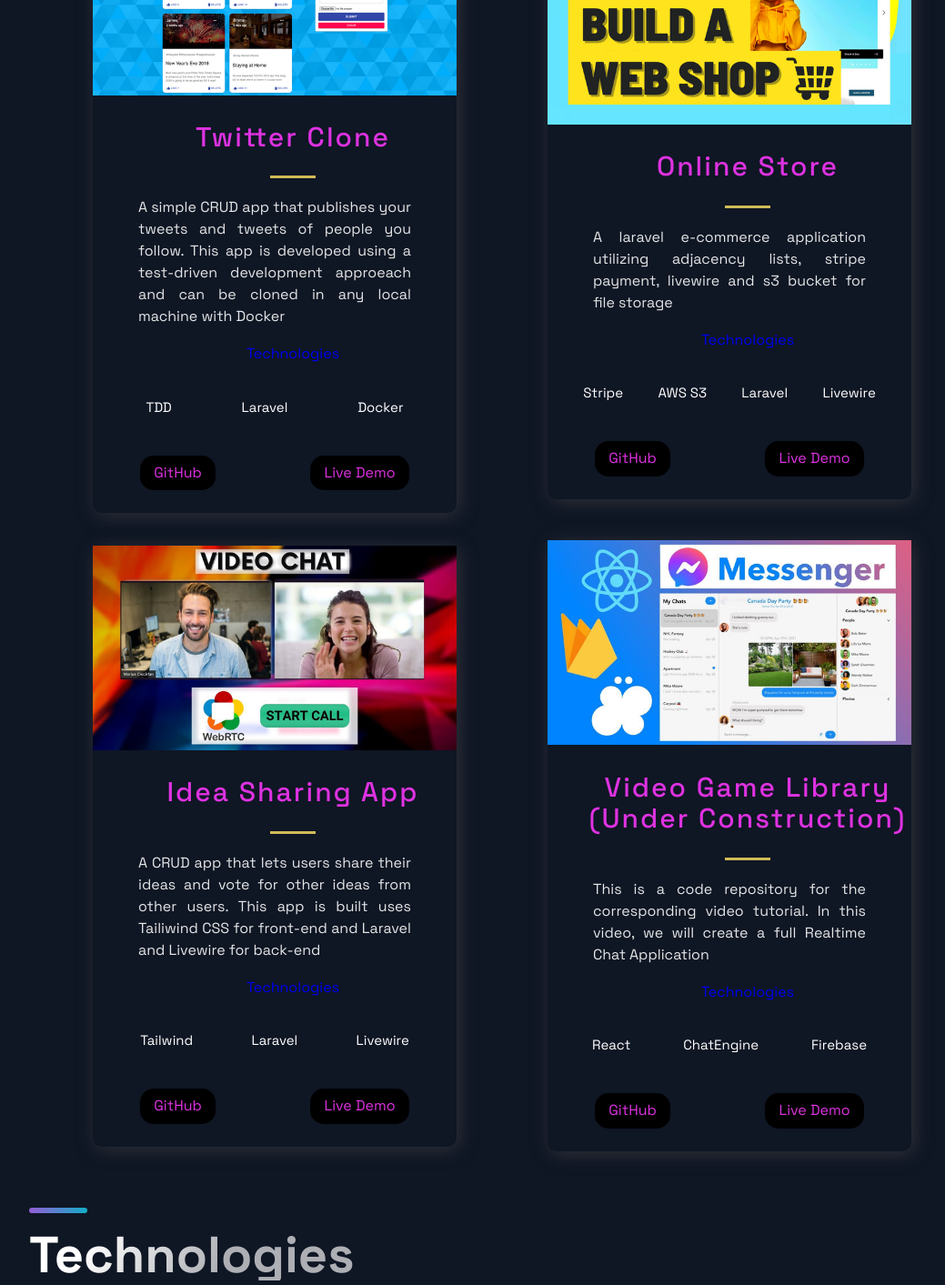
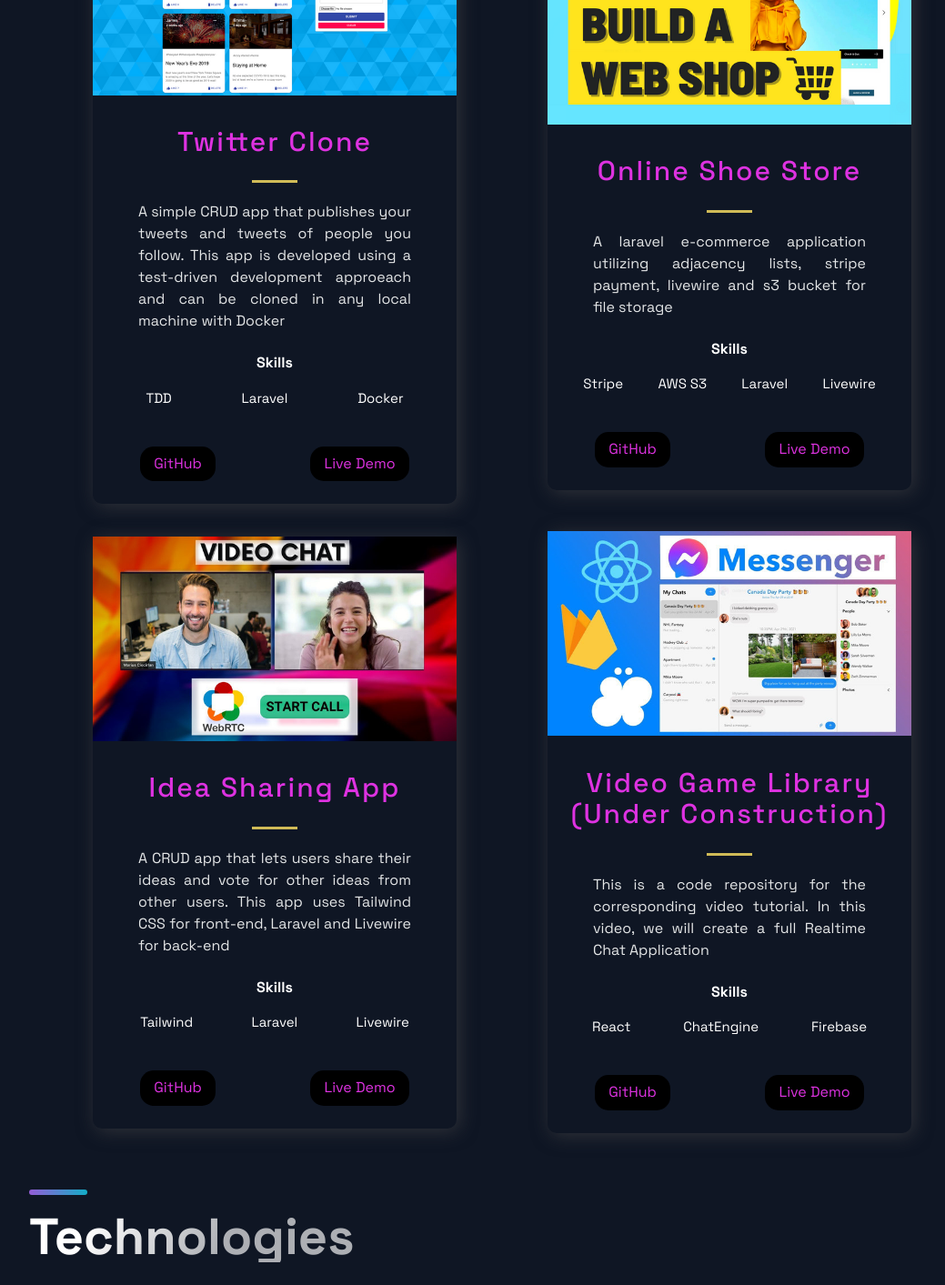
Before and after one commit to iCHIrTmA/next-portfolio, a Next.js app: page / in a window 1280 px wide. Shown: the part 980-2393 px from the top of the page at 91% size, without its empty margins (88-1127 px from the left). Built offline with nearby package versions, Linux system fonts and the light colour scheme.

Commit message:
removed personal accomplishments section and modified buttons

```diff
--- a/src/components/Header/HeaderStyles.js
+++ b/src/components/Header/HeaderStyles.js
@@ -120,8 +120,8 @@ export const SocialIcons = styled.a`
   border-radius: 50px;
   padding: 8px;
   &:hover {
-    background-color: #212d45;
-    transform: scale(1.2);
+    background-color: #67696b;
+    transform: scale(1.3);
     cursor: pointer;
   }
 `;
--- a/src/components/Projects/Projects.js
+++ b/src/components/Projects/Projects.js
@@ -35,7 +35,7 @@ const Projects = () => (
             </TitleContent>
             <CardInfo>{description}</CardInfo>
             <div>
-              <TitleContent>Technologies</TitleContent>
+              <TitleContent>Skills</TitleContent>
               <TagList>
                 {tags.map((tag, i) => (
                   <Tag key={i}>{tag}</Tag>
--- a/src/components/Projects/ProjectsStyles.js
+++ b/src/components/Projects/ProjectsStyles.js
@@ -19,9 +19,9 @@ row-gap: 3rem;
   flex-direction: column;
   padding: 2rem;
   padding-bottom: 0;
-}
+};
+`
 
-`
 export const BlogCard = styled.a`
   border-radius: 10px;
   box-shadow: 3px 3px 20px rgba(80, 78, 78, 0.5);
@@ -34,15 +34,17 @@ export const BlogCard = styled.a`
   };
   @media ${(props) => props.theme.breakpoints.sm} {
     width: 100%;
-  }
-`;
+  };
+`
+
 export const TitleContent = styled.div`
-  margin: 20px;
+  margin: 25px 0px 0px 0px;
   text-align: center;
   z-index: 20;
   width: 100%;
-
-`;
+  font-weight: bold;
+  color: white;
+`
 
 
 export const HeaderThree = styled.h3`
@@ -51,7 +53,8 @@ export const HeaderThree = styled.h3`
   color: #de32e1;
   padding: .5rem 0;
   font-size: ${(props) => props.title ? '3rem' : '2rem'};
-`;
+`
+
 
 export const Hr = styled.hr`
   width: 50px;
@@ -59,7 +62,8 @@ export const Hr = styled.hr`
   margin: 20px auto;
   border: 0;
   background: #d0bb57;
-`;
+`
+
 
 export const Intro = styled.div`
   width: 170px;
@@ -69,7 +73,7 @@ export const Intro = styled.div`
   font-size: 13px;
   font-style: italic;
   line-height: 18px;
-`;
+`
 
 
 export const CardInfo = styled.p`
@@ -81,9 +85,8 @@ export const CardInfo = styled.p`
   text-align: justify;
   @media ${(props) => props.theme.breakpoints.sm} {
     padding:.3rem
-
-}
-`;
+  };
+`
 
 
 export const UtilityList = styled.ul`
@@ -92,7 +95,7 @@ export const UtilityList = styled.ul`
   display: flex;
   justify-content: space-around;
   margin: 2.5rem 0;
-`;
+`
 
 export const ExternalLinks = styled.a`
 color: #de32e1;
@@ -102,8 +105,10 @@ background: black;
 border-radius: 15px;
 transition: 0.5s;
 &:hover {
+  background-color: #dadfe8;
   transform: scale(1.3);
   cursor: pointer;
+  color: black;
 };
 `
 
--- a/src/constants/constants.js
+++ b/src/constants/constants.js
@@ -10,7 +10,7 @@ export const projects = [
     id: 0,
   },
   {
-    title: "Online Store",
+    title: "Online Shoe Store",
     description:
       "A laravel e-commerce application utilizing adjacency lists, stripe payment, livewire and s3 bucket for file storage",
     image: "/images/2.png",
@@ -22,7 +22,7 @@ export const projects = [
   {
     title: "Idea Sharing App",
     description:
-      "A CRUD app that lets users share their ideas and vote for other ideas from other users. This app is built uses Tailiwind CSS for front-end and Laravel and Livewire for back-end",
+      "A CRUD app that lets users share their ideas and vote for other ideas from other users. This app uses Tailwind CSS for front-end, Laravel and Livewire for back-end",
     image: "/images/3.jpg",
     tags: ["Tailwind", "Laravel", "Livewire"],
     source: "https://github.com/iCHIrTmA/TIL-Voting-App",
--- a/src/pages/index.js
+++ b/src/pages/index.js
@@ -17,7 +17,6 @@ const Home = () => {
       <Projects />
       <Technologies />
       <Timeline />
-      <Acomplishments />
     </Layout>
   );
 };
```
